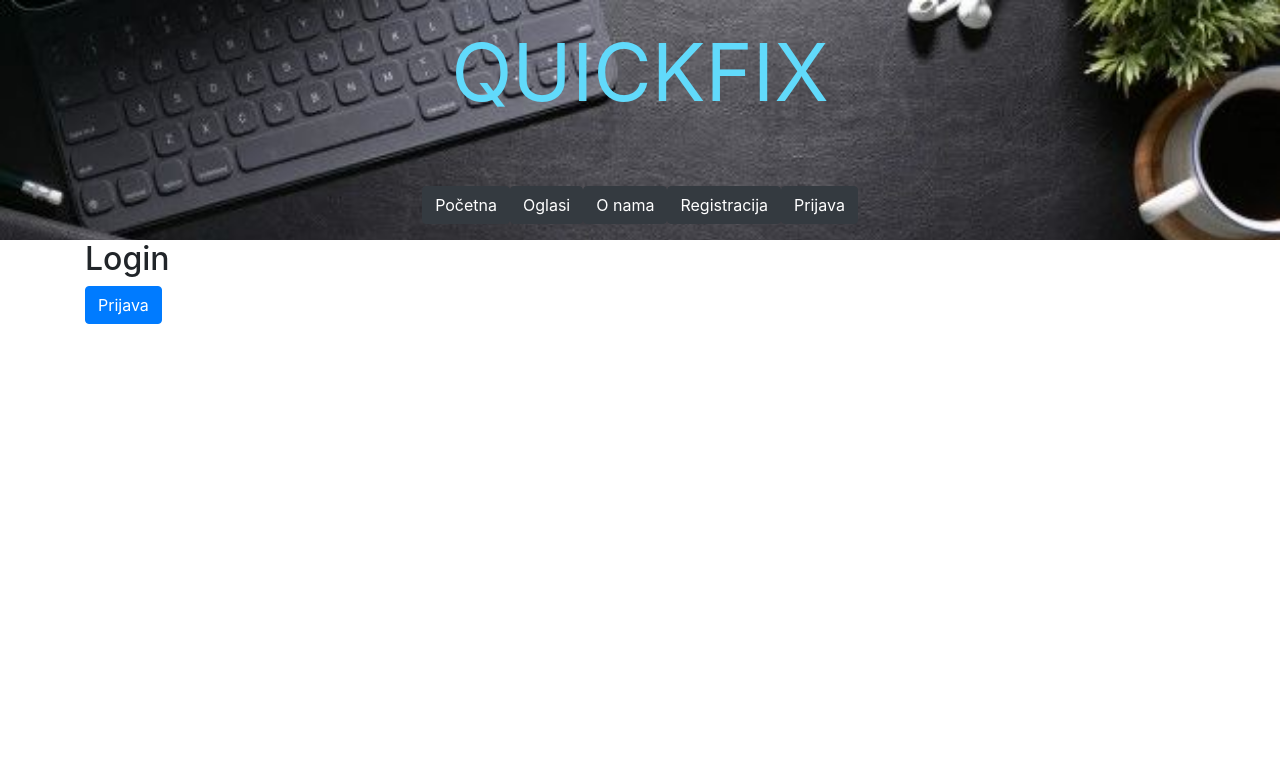
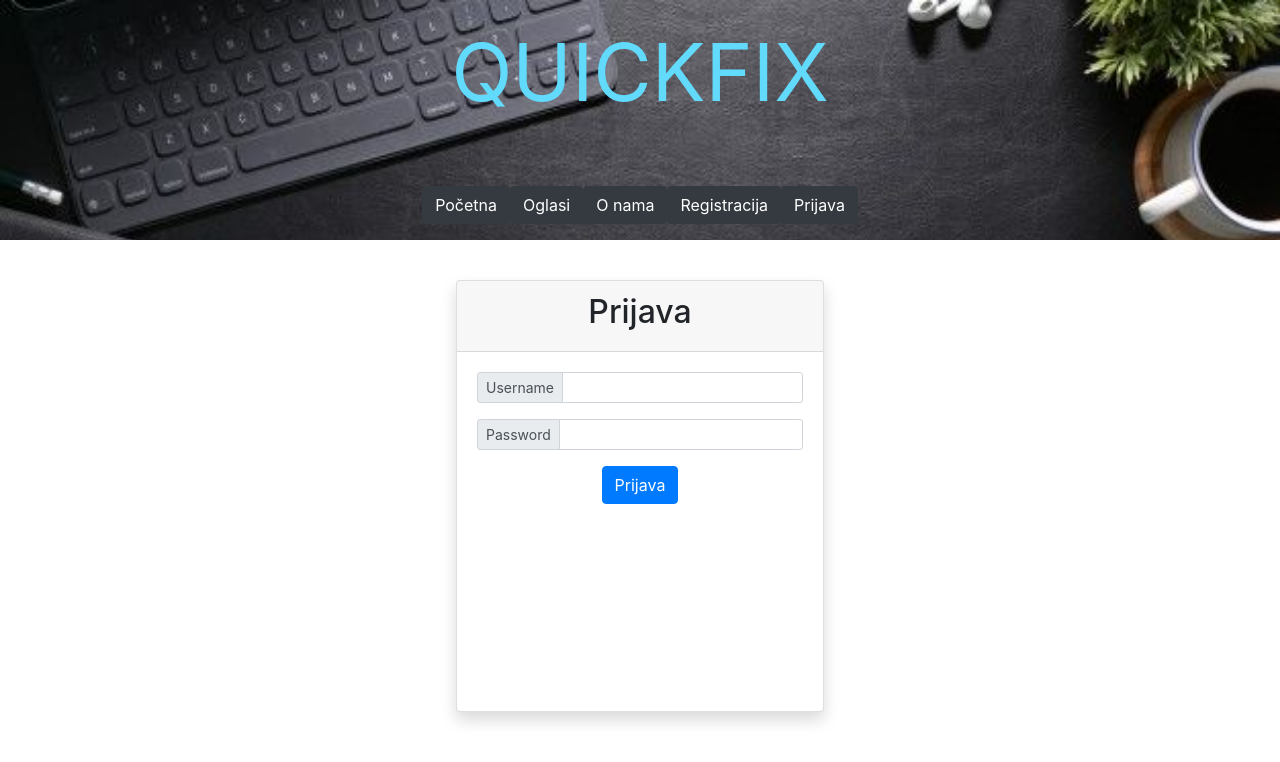
Before and after one commit to gjaic2016/react_project_demo, a React (Create React App) app: page /adds in a window 1280 px wide. Shown: the top 762 px of the page. Built offline with nearby package versions, Linux system fonts and the light colour scheme.

Commit message:
login, register

```diff
--- a/src/App.css
+++ b/src/App.css
@@ -56,11 +56,16 @@
   border: 1px solid transparent;
 }
 
-@keyframes App-logo-spin {
-  from {
-    transform: rotate(0deg);
-  }
-  to {
-    transform: rotate(360deg);
-  }
+.login-fix {
+  text-align: center;
 }
+
+.card-styling {
+  width: 23rem;
+  height: 27em;
+  margin-top: 5vh;
+  margin-left: auto;
+  margin-right: auto;
+  border-color: 10px black;
+
+}
--- a/src/App.js
+++ b/src/App.js
@@ -4,7 +4,8 @@ import "./App.css";
 import Home from "./components/Home";
 import Login from "./components/Login";
 import NavBar from "./components/NavBar";
-import About from './components/About';
+import About from "./components/About";
+import Registration from './components/Registration';
 
 const App = () => {
   return (
@@ -19,14 +20,14 @@ const App = () => {
         </div>
       </header>
       <body>
-        <div className="content">
+      </body>
+        <div className="content body">
           <Route path="/adds" component={Login} />
-          <Route path="/registration" component={Login} />
+          <Route path="/registration" component={Registration} />
           <Route path="/about" component={About} />
           <Route path="/login" component={Login} />
           <Route path="/" exact component={Home} />
         </div>
-      </body>
     </div>
   );
 };
--- a/src/components/About/About.js
+++ b/src/components/About/About.js
@@ -1,5 +1,5 @@
 import React from "react";
-import { Col, Container, Jumbotron, Row } from "react-bootstrap";
+import { Container, Jumbotron, Row } from "react-bootstrap";
 
 const About = () => {
   return (
--- a/src/components/Home/Home.js
+++ b/src/components/Home/Home.js
@@ -9,7 +9,7 @@ const Home = () => {
         <div className="divSpacing"></div>
         <Row>
           <Col className="col-md-6">
-            <img src={Fix} alt=""></img>
+            <img src={Fix} alt="" width="50%" ></img>
           </Col>
           <Col className="col-md-6">
             <div >
--- a/src/components/Login/Login.js
+++ b/src/components/Login/Login.js
@@ -1,16 +1,42 @@
 import React from "react";
-import { Button, Col, Row } from "react-bootstrap";
+import { Button, Card, FormControl, InputGroup } from "react-bootstrap";
 
 const Login = () => {
   return (
     <>
       <div className="container">
-        <h2>Login</h2>
-        <Row>
-          <Col>
-            <Button>Prijava</Button>
-          </Col>
-        </Row>
+        <Card className="card-styling login-fix shadow">
+          <Card.Header>
+            <h2>Prijava</h2>
+          </Card.Header>
+          <Card.Body>
+            <Card.Text>
+              <InputGroup size="sm" className="mb-3">
+                <InputGroup.Prepend>
+                  <InputGroup.Text id="inputGroup-sizing-sm">
+                    Username
+                  </InputGroup.Text>
+                </InputGroup.Prepend>
+                <FormControl
+                  aria-label="Small"
+                  aria-describedby="inputGroup-sizing-sm"
+                />
+              </InputGroup>
+              <InputGroup size="sm" className="mb-3">
+                <InputGroup.Prepend>
+                  <InputGroup.Text id="inputGroup-sizing-sm">
+                    Password
+                  </InputGroup.Text>
+                </InputGroup.Prepend>
+                <FormControl
+                  aria-label="Small"
+                  aria-describedby="inputGroup-sizing-sm"
+                />
+              </InputGroup>
+            </Card.Text>
+            <Button variant="primary">Prijava</Button>
+          </Card.Body>
+        </Card>
       </div>
     </>
   );
--- /dev/null
+++ b/src/components/Registration/Registration.js
@@ -0,0 +1,48 @@
+import React from "react";
+import { Button, Card, Form, FormControl, InputGroup } from "react-bootstrap";
+
+const Registration = () => {
+  return (
+    <>
+      <div className="container">
+        <Card className="card-styling login-fix shadow">
+          <Card.Header>
+            <h2>Registracija</h2>
+          </Card.Header>
+          <Card.Body>
+            <Card.Text>
+              <Form>
+                <Form.Group controlId="formBasicEmail">
+                  <Form.Control type="lastname" placeholder="Unesi ime" />
+                </Form.Group>
+              </Form>
+              <Form>
+                <Form.Group controlId="formBasicEmail">
+                  <Form.Control type="lastname" placeholder="Unesi prezime" />
+                </Form.Group>
+              </Form>
+              <Form>
+                <Form.Group controlId="formBasicEmail">
+                  <Form.Control type="email" placeholder="Unesi E-mail" />
+                </Form.Group>
+              </Form>
+              <Form>
+                <Form.Group controlId="formBasicEmail">
+                  <Form.Control type="lastname" placeholder="Unesi korisničko ime" />
+                </Form.Group>
+              </Form>
+              <Form>
+                <Form.Group controlId="formBasicEmail">
+                  <Form.Control type="lastname" placeholder="Unesi lozinku" />
+                </Form.Group>
+              </Form>
+            </Card.Text>
+            <Button variant="primary">Registriraj</Button>
+          </Card.Body>
+        </Card>
+      </div>
+    </>
+  );
+};
+
+export default Registration;
--- /dev/null
+++ b/src/components/Registration/RegistrationContainer.js
@@ -0,0 +1,15 @@
+import React, { Component } from "react";
+import Registration from "../Registration/Registration";
+
+class RegistrationContainer extends Component {
+  state = {};
+  render() {
+    return (
+      <div>
+        <Registration />
+      </div>
+    );
+  }
+}
+
+export default RegistrationContainer;
--- /dev/null
+++ b/src/components/Registration/index.js
@@ -0,0 +1,3 @@
+import RegistrationContainer from  "./RegistrationContainer";
+
+export default RegistrationContainer;
```
Also changed, not shown: 1 other file (tests, documents, lock files or other folders).
